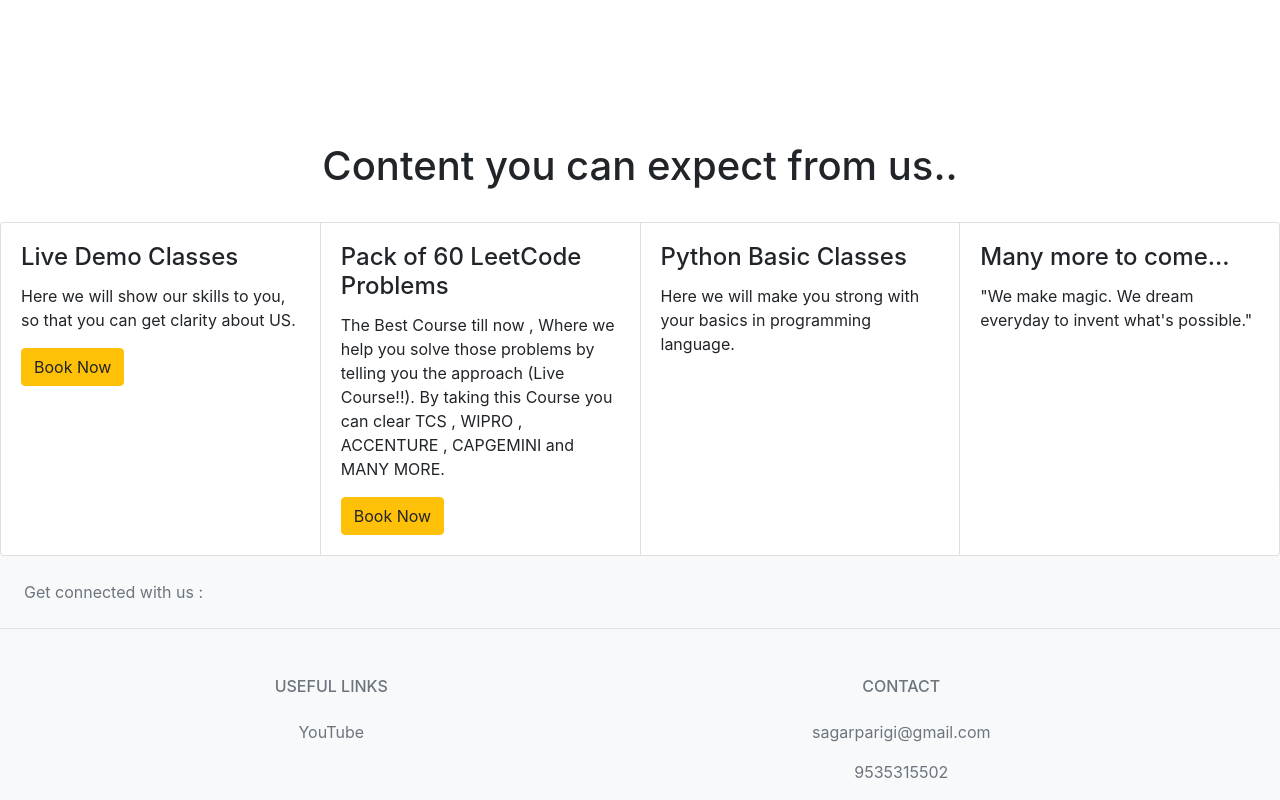
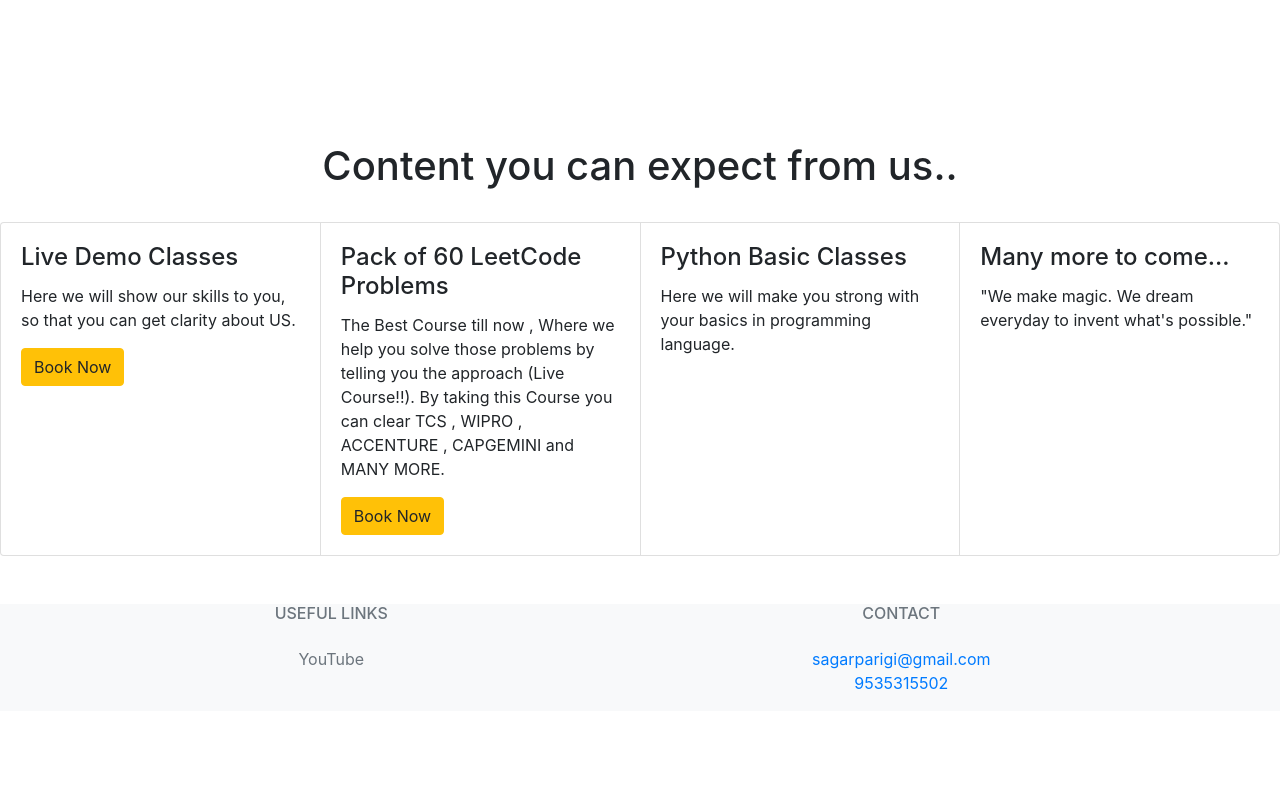
Before and after one commit to sagarparigi/sagarparigi, a plain HTML site: page index.html in a window 1280 px wide. Shown: the part 782-1582 px from the top of the page. After the commit the page ends 1493 px from the top, so only its background shows below. Drawn offline with nearby package versions, Linux system fonts and the light colour scheme.

Commit message:
Update index.html

```diff
--- a/index.html
+++ b/index.html
@@ -62,19 +62,7 @@
         <!-- Footer -->
 <footer class="text-center text-lg-start bg-light text-muted">
     <!-- Section: Social media -->
-    <section
-      class="d-flex justify-content-center justify-content-lg-between p-4 border-bottom"
-    >
-      <!-- Left -->
-      <div class="me-5 d-none d-lg-block">
-        <span>Get connected with us :</span>
-      </div>
-      <!-- Right -->
-    </section>
-    <!-- Section: Social media -->
-
-    <!-- Section: Links  -->
-    <section class="">
+      <section class="">
       <div class="container text-center text-md-start mt-5">
         <!-- Grid row -->
         <div class="row mt-3">
@@ -100,11 +88,8 @@
             <h6 class="text-uppercase fw-bold mb-4">
               Contact
             </h6>
-            <p>
-              <i class="fas fa-envelope me-3"></i>
-              sagarparigi@gmail.com
-            </p>
-            <p><i class="fas fa-phone me-3"></i> 9535315502</p>
+            <a href = "mailto: sagarparigi@gmail.com">sagarparigi@gmail.com</a>
+            <a href="tel:9535315502">9535315502</a>
           </div>
           <!-- Grid column -->
         </div>
```
